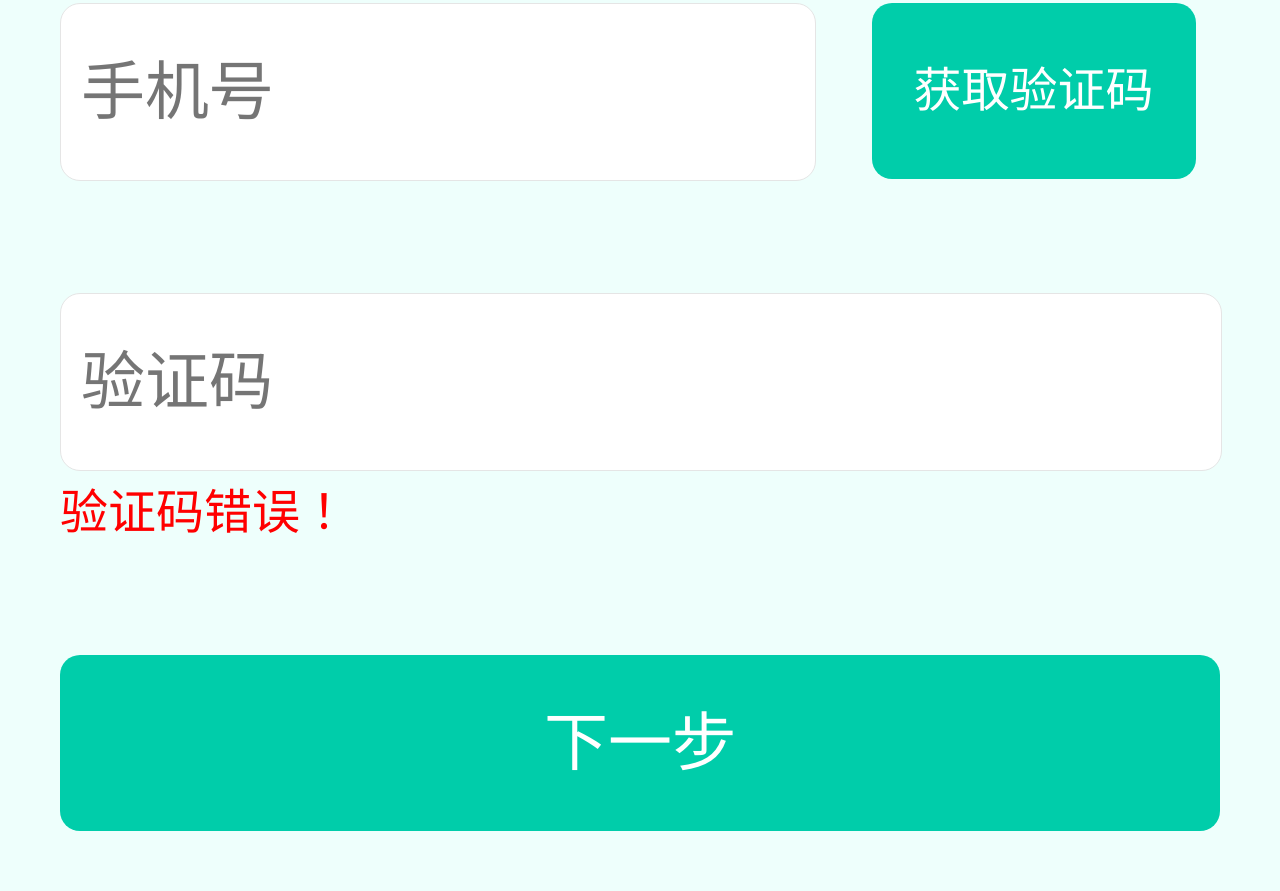
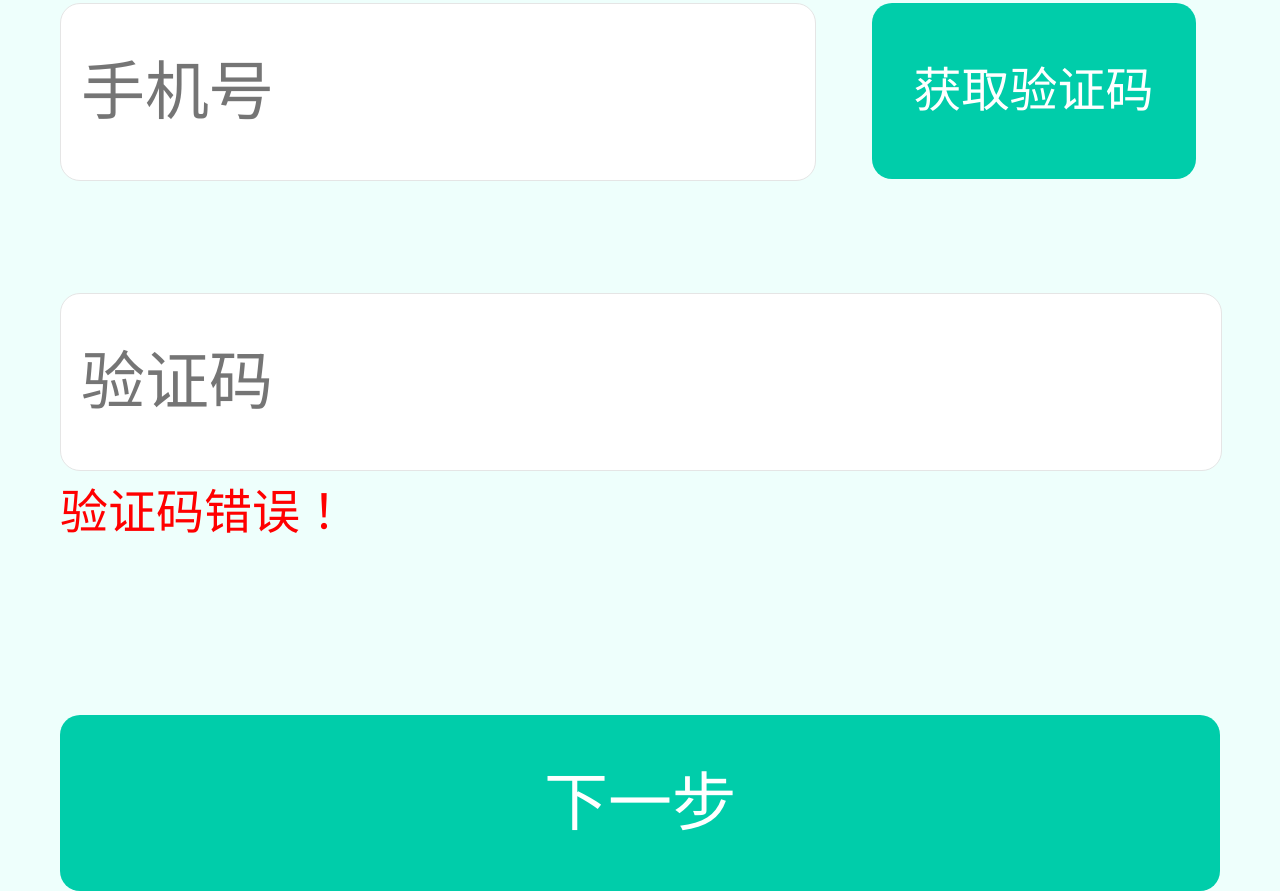
Before and after one commit to YangNanNan/logo, a plain HTML site: page login.html in a window 1280 px wide. Shown: the part 753-1644 px from the top of the page. Before the commit the page ends 1584 px from the top, so only its background shows below. Drawn offline with Linux system fonts and the light colour scheme.

Commit message:
Signed-off-by: YangNanNan <1120676179@qq.com>

```diff
--- a/css/login.css
+++ b/css/login.css
@@ -12,8 +12,7 @@ input{background:transparent;-webkit-appearance:none;appearance:none;outline:non
 .setPassWord .inputBox{position:relative;margin-bottom:.3rem;}
 .setPassWord input{vertical-align:top;padding:.27rem .1rem;width:5.6rem;height:.34rem;border:1px solid #e5e5e5;border-radius: .1rem;font-size:.32rem;background:#fff;}
 .setPassWord p{position:absolute;bottom:-0.1rem;color:#ff0000;font-size:.24rem;}
-.setPassWord .register,.setPassWord .next{margin-top:.66rem;width:5.8rem;height:.88rem;line-height:.88rem;background:#00cdaa;text-align: center;font-size:.32rem;border-radius:.1rem;}
-.setPassWord .register a,.setPassWord .next a{color:#fff;text-decoration: none;}
+.setPassWord .register a,.setPassWord .next a{display:inline-block;margin-top:.66rem;width:5.8rem;height:.88rem;line-height:.88rem;color:#fff;background:#00cdaa;text-align: center;font-size:.32rem;border-radius:.1rem;}
 /*注册页样式*/
 .registerPage .phoneNum input[type=tel]{width:3.57rem;}
 .registerPage .phoneNum a{vertical-align:top;display:inline-block;width:1.62rem;height:.88rem;line-height:.88rem;text-align:center;font-size:.24rem;color:#fff;background:#00cdaa;border-radius:.1rem;}
```
